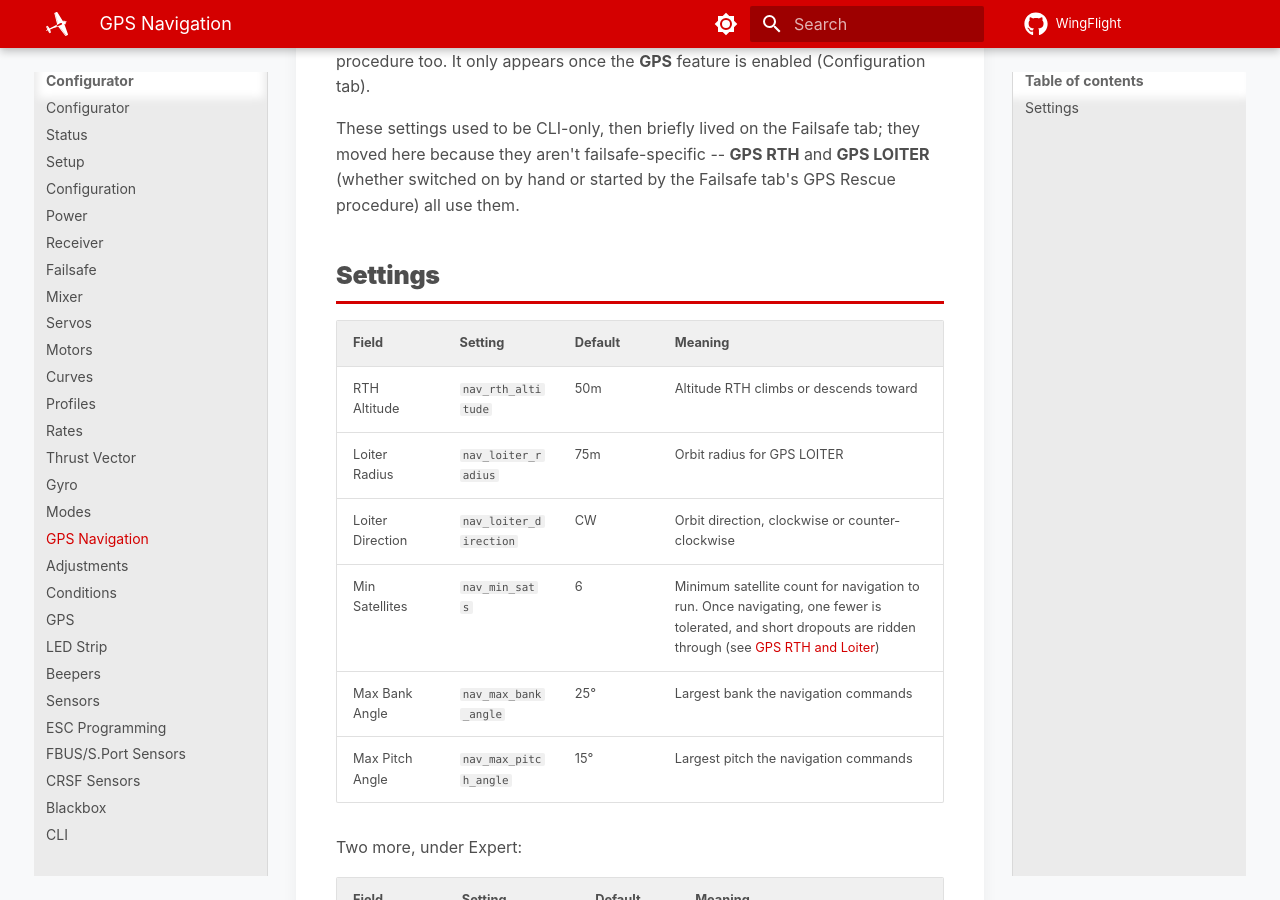
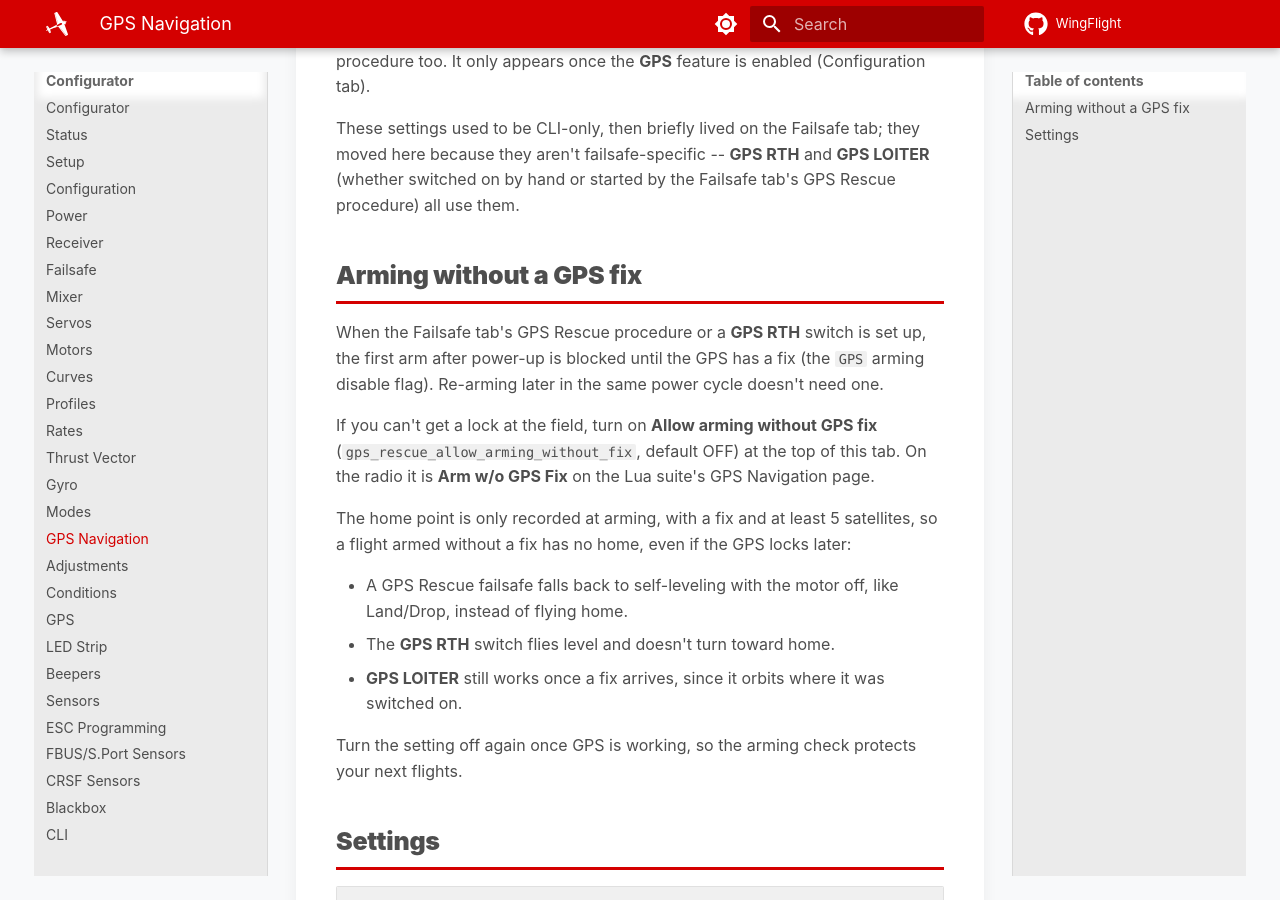
Before and after one commit to WingFlight/wingflight-docs, an MkDocs documentation site: the page built from docs/configurator/tabs/gps-navigation.md, in a window 1280 px wide and 900 px high, scrolled down 248 px. Built offline with MkDocs 1.6.1 and Material for MkDocs 9.7.7, drawn with Linux system fonts in a browser that asks for light colours.

Commit message:
Document arming without a GPS fix (#57)
Adds a GPS Navigation tab section on gps_rescue_allow_arming_without_fix:
when the GPS arming block applies, where to turn it off in the
Configurator and the Lua suite, and what is lost without a home point.
Adds the missing GPS and RESCUE_SW rows to the arming disable flags table.

Co-authored-by: Claude Opus 5.5 <noreply@anthropic.com>

```diff
--- a/docs/configurator/tabs/gps-navigation.md
+++ b/docs/configurator/tabs/gps-navigation.md
@@ -9,6 +9,31 @@ These settings used to be CLI-only, then briefly lived on the Failsafe tab;
 they moved here because they aren't failsafe-specific -- **GPS RTH** and
 **GPS LOITER** (whether switched on by hand or started by the Failsafe
 tab's GPS Rescue procedure) all use them.
+
+## Arming without a GPS fix
+
+When the Failsafe tab's GPS Rescue procedure or a **GPS RTH** switch is set
+up, the first arm after power-up is blocked until the GPS has a fix (the
+`GPS` arming disable flag). Re-arming later in the same power cycle doesn't
+need one.
+
+If you can't get a lock at the field, turn on **Allow arming without GPS
+fix** (`gps_rescue_allow_arming_without_fix`, default OFF) at the top of this
+tab. On the radio it is **Arm w/o GPS Fix** on the Lua suite's GPS
+Navigation page.
+
+The home point is only recorded at arming, with a fix and at least 5
+satellites, so a flight armed without a fix has no home, even if the GPS
+locks later:
+
+- A GPS Rescue failsafe falls back to self-leveling with the motor off,
+  like Land/Drop, instead of flying home.
+- The **GPS RTH** switch flies level and doesn't turn toward home.
+- **GPS LOITER** still works once a fix arrives, since it orbits where it
+  was switched on.
+
+Turn the setting off again once GPS is working, so the arming check
+protects your next flights.
 
 ## Settings
 
--- a/docs/flight-modes/gps-rth.md
+++ b/docs/flight-modes/gps-rth.md
@@ -66,8 +66,9 @@ Angle mode.
   same target. You don't need to cycle the switch.
 - **Switching on without a fix.** The mode still engages. Loiter picks its
   orbit point as soon as a fix is available, and holds the altitude from when
-  you flipped the switch. RTH without a recorded home (no fix at arming) flies
-  level rather than steering anywhere.
+  you flipped the switch. RTH without a recorded home (no fix at arming, see
+  [Arming without a GPS fix](../configurator/tabs/gps-navigation.md#arming-without-a-gps-fix))
+  flies level rather than steering anywhere.
 - **Altitude needs an altitude estimate.** Altitude hold uses the flight
   controller's altitude estimate: the barometer, or GPS altitude on boards
   without one, fused with the accelerometer. See
```
Also changed, not shown: docs/reference/stick-commands.md (+2 -0 lines).
